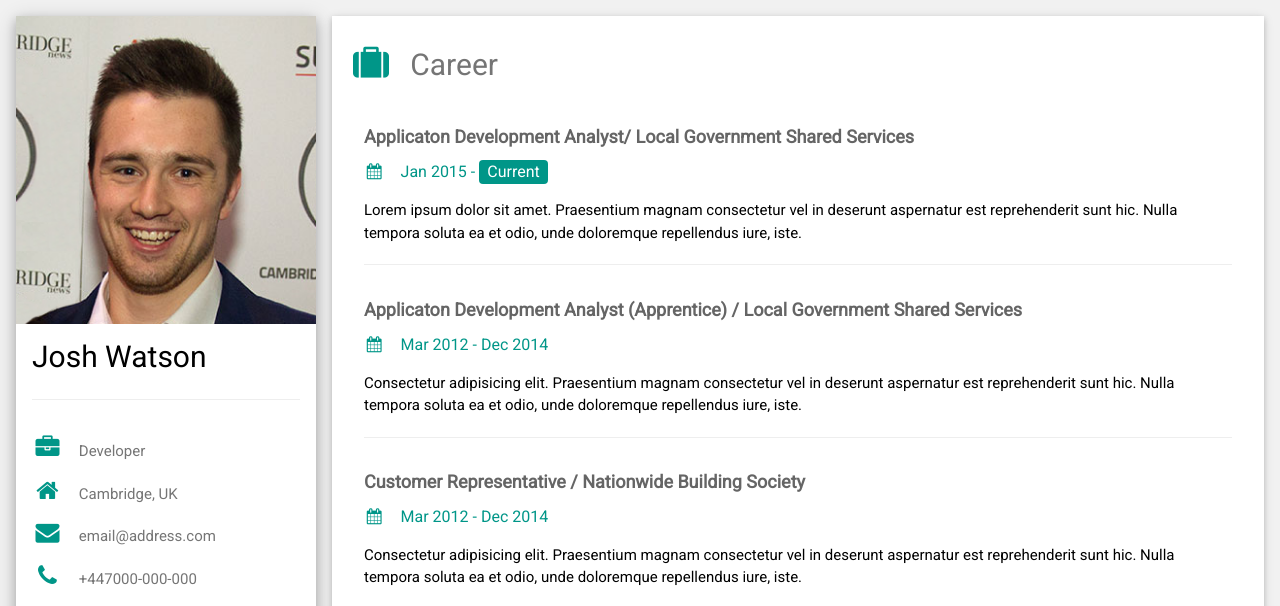
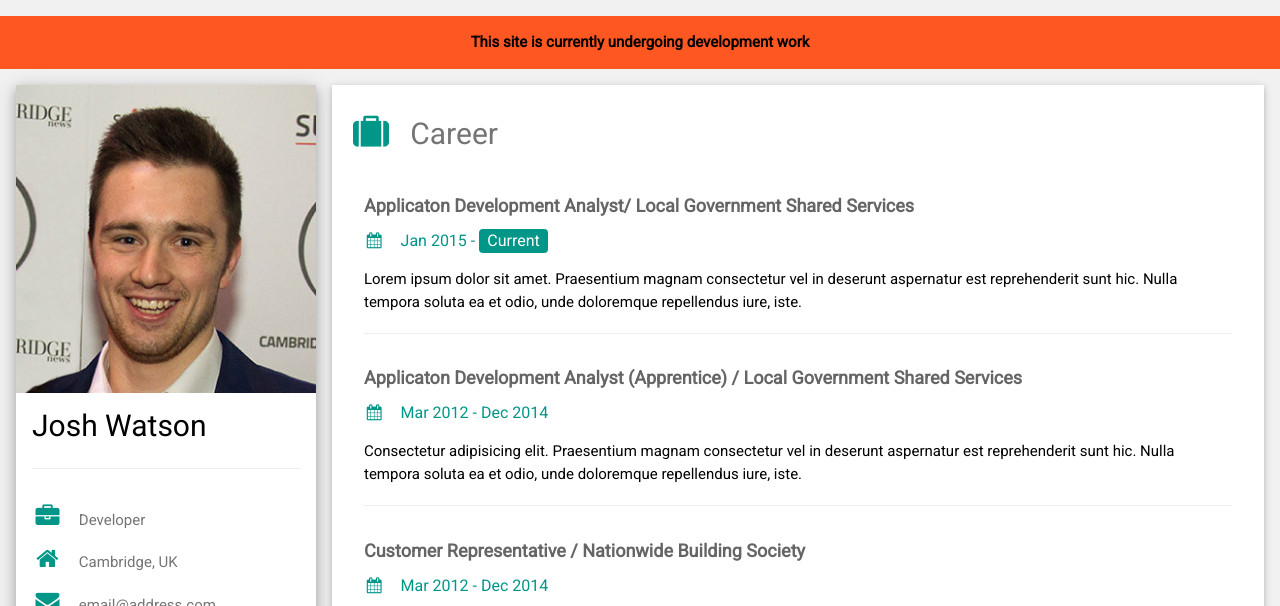
Before and after one commit to Watson6982/josh-watson-site, a website: page views/index.html in a window 1280 px wide. Shown: the top 606 px of the page. Drawn offline with nearby package versions, Linux system fonts and the light colour scheme; files that its build step writes are made by us from their sources.

Commit message:
adding site in progress banner

```diff
--- a/views/header.html
+++ b/views/header.html
@@ -1,3 +1,3 @@
-<header>
-
+<header class="w3-container w3-deep-orange w3-center w3-margin-top">
+    <p class="w3-text-black"><b>This site is currently undergoing development work</b></p>
 </header>
```
